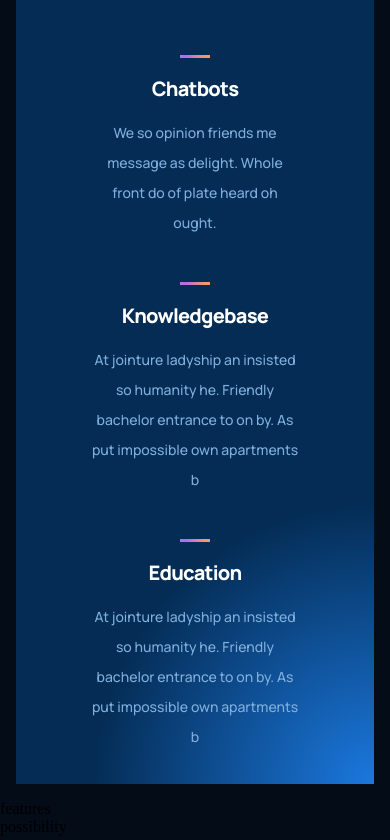
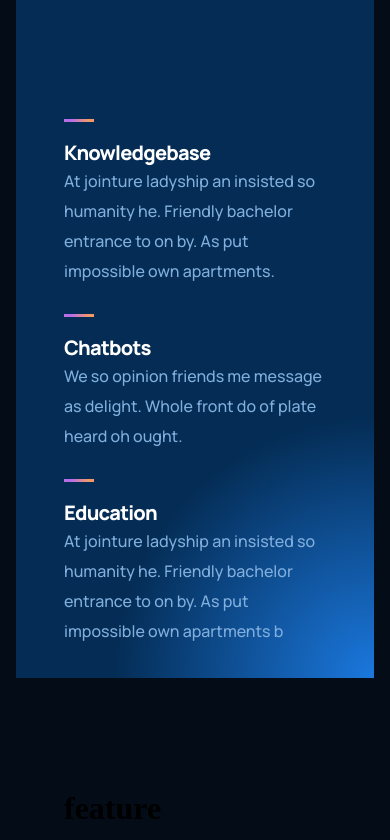
Before and after one commit to ranuj-chaudhary/REACT_PRACTICE_PROJECTS, a React (Create React App) app in the folder first-responsive-website/: page / in a window 390 px wide. Shown: the part 2140-2980 px from the top of the page. Built offline with nearby package versions, Linux system fonts and the light colour scheme.

Commit message:
reusable component feature

```diff
--- /dev/null
+++ b/first-responsive-website/src/components/feature/Feature.jsx
@@ -0,0 +1,56 @@
+import React from "react";
+import "./feature.css";
+
+const Feature = ({title, description}) => {
+  return (
+    <div className="gpt3__whatgpt3-feature">
+      <div className="gpt3__whatgpt3__sub-heading">
+        <h3>{title}</h3>
+      </div>
+      <div className="gpt3__whatgpt3__sub-heading-text">
+        <p>{description}</p>
+      </div>
+    </div>
+  );
+};
+
+export default Feature;
+/*
+<div className="gpt3__whatgpt3-question">
+            <h3>What is GPT-3</h3>
+          </div>
+          <div className="gpt3__whatgpt3-answer">
+            <p>
+              We so opinion friends me message as delight. Whole front do of
+              plate heard oh ought. His defective nor convinced residence own.
+              Connection has put impossible own apartments boisterous. At
+              jointure ladyship an insisted so humanity he. Friendly bachelor
+              entrance to on by.
+            </p>
+          </div>
+
+*/
+
+/*
+<div>
+<h3>Chatbots</h3>
+<p>
+  We so opinion friends me message as delight. Whole front do of
+  plate heard oh ought.{" "}
+</p>
+</div>
+<div>
+<h3>Knowledgebase</h3>
+<p>
+  At jointure ladyship an insisted so humanity he. Friendly
+  bachelor entrance to on by. As put impossible own apartments b
+</p>
+</div>
+<div>
+<h3>Education</h3>
+<p>
+  At jointure ladyship an insisted so humanity he. Friendly
+  bachelor entrance to on by. As put impossible own apartments b
+</p>
+</div>
+*/
--- /dev/null
+++ b/first-responsive-website/src/components/feature/feature.css
@@ -0,0 +1,62 @@
+.gpt3__whatgpt3-feature {
+  display: flex;
+  width: 100%;
+  flex-wrap: wrap;
+
+  gap: 2rem;
+}
+
+.gpt3__whatgpt3__sub-heading {
+  flex: 0.6;
+  display: flex;
+  align-items: flex-start;
+}
+
+.gpt3__whatgpt3__sub-heading-text {
+  flex: 2;
+}
+.gpt3__whatgpt3__sub-heading h3 {
+  color: #ffffff;
+  font-family: var(--font-family);
+  font-size: 24px;
+  font-weight: 800;
+  letter-spacing: -0.04em;
+  text-align: left;
+  flex: 1;
+}
+
+.gpt3__whatgpt3__sub-heading::before {
+  content: "";
+  width: 38px;
+  height: 3px;
+
+  position: absolute;
+  top: -20px;
+
+  background: radial-gradient(
+    circle at 16% 4%,
+    rgba(174, 103, 250, 1) 0%,
+    rgba(244, 152, 103, 1) 79%
+  );
+}
+
+.gpt3__whatgpt3__sub-heading-text p {
+  font-family: var(--font-family);
+  font-size: 16px;
+  font-weight: 500;
+  line-height: 30px;
+  text-align: left;
+  color: #81afdd;
+  flex: 2;
+}
+
+/* .gpt3__whatgpt3-answer {
+    flex: 2;
+  } */
+
+
+@media screen and (max-width: 1050px) {
+  .gpt3__whatgpt3-feature {
+    flex-direction: column;
+  }
+}
--- a/first-responsive-website/src/components/index.js
+++ b/first-responsive-website/src/components/index.js
@@ -1,4 +1,5 @@
 export {default as Article} from './article/Article'
 export {default as Brand} from './brand/Brand'
 export {default as CTA} from './cta/CTA'
+export {default as Feature} from './feature/Feature'
 export {default as Navbar} from './navbar/Navbar'
--- a/first-responsive-website/src/containers/features/Features.jsx
+++ b/first-responsive-website/src/containers/features/Features.jsx
@@ -1,11 +1,11 @@
-import React from 'react'
-import './features.css'
+import React from "react";
+import "./features.css";
 const Features = () => {
   return (
-    <div>
-      features
+    <div className="gpt3__features section__padding">
+    <h1>feature</h1>
     </div>
-  )
-}
+  );
+};
 
-export default Features
+export default Features;
--- a/first-responsive-website/src/containers/whatGPT3/WhatGPT3.jsx
+++ b/first-responsive-website/src/containers/whatGPT3/WhatGPT3.jsx
@@ -1,22 +1,19 @@
 import React from "react";
 import "./whatgpt3.css";
+import { Feature } from "../../components";
 const WhatGPT3 = () => {
   return (
     <div className="gpt3__whatgpt3 " id="gpt3__whatgpt3">
-      <div className="gpt3__whatgpt3-container" id="gpt3__whatgpt3-container">
+      <div className="gpt3__whatgpt3-container " id="gpt3__whatgpt3-container">
         <div className="gpt3__whatgpt3-about">
-          <div className="gpt3__whatgpt3-question">
-            <h3>What is GPT-3</h3>
-          </div>
-          <div className="gpt3__whatgpt3-answer">
-            <p>
-              We so opinion friends me message as delight. Whole front do of
+          <Feature
+            title={"What is GPT-3"}
+            description={`We so opinion friends me message as delight. Whole front do of
               plate heard oh ought. His defective nor convinced residence own.
               Connection has put impossible own apartments boisterous. At
               jointure ladyship an insisted so humanity he. Friendly bachelor
-              entrance to on by.
-            </p>
-          </div>
+              entrance to on by.`}
+          />
         </div>
 
         <div className="gpt3__whatgpt3__uses">
@@ -24,28 +21,22 @@ const WhatGPT3 = () => {
             <h2>The possibilities are beyond your imagination</h2>
             <span>Explore The Library</span>
           </div>
-          <div className="gpt3__whatgpt3__sub-heading">
-            <div>
-              <h3>Chatbots</h3>
-              <p>
-                We so opinion friends me message as delight. Whole front do of
-                plate heard oh ought.{" "}
-              </p>
-            </div>
-            <div>
-              <h3>Knowledgebase</h3>
-              <p>
-                At jointure ladyship an insisted so humanity he. Friendly
-                bachelor entrance to on by. As put impossible own apartments b
-              </p>
-            </div>
-            <div>
-              <h3>Education</h3>
-              <p>
-                At jointure ladyship an insisted so humanity he. Friendly
-                bachelor entrance to on by. As put impossible own apartments b
-              </p>
-            </div>
+          <div className="gpt3__whatgpt3__application">
+            <Feature
+              title={"Knowledgebase"}
+              description={`At jointure ladyship an insisted so humanity he. Friendly
+            bachelor entrance to on by. As put impossible own apartments.`}
+            />
+            <Feature
+              title={"Chatbots"}
+              description={`We so opinion friends me message as delight. Whole front do of
+            plate heard oh ought.`}
+            />
+            <Feature
+              title={"Education"}
+              description={`At jointure ladyship an insisted so humanity he. Friendly
+            bachelor entrance to on by. As put impossible own apartments b`}
+            />
           </div>
         </div>
       </div>
--- a/first-responsive-website/src/containers/whatGPT3/whatgpt3.css
+++ b/first-responsive-website/src/containers/whatGPT3/whatgpt3.css
@@ -76,6 +76,8 @@
   display: flex;
   justify-content: space-between;
   align-items: center;
+  margin-bottom: 8rem;
+  flex-wrap: ;
 }
 
 .gpt3__whatgpt3__heading h2 {
@@ -106,49 +108,44 @@
   color: #ff8a71;
 }
 
-.gpt3__whatgpt3__sub-heading {
+.gpt3__whatgpt3__application {
   display: flex;
-  margin-top: 8rem;
   flex-direction: row;
 }
 
-.gpt3__whatgpt3__sub-heading div {
-  display: flex;
+.gpt3__whatgpt3__application .gpt3__whatgpt3-feature {
+  display: unset;
   flex-direction: column;
-  gap: 2rem;
-  padding: 1rem;
   flex: 1;
+  margin: 1rem;
+  min-width: 210px;
 }
 
 @media screen and (max-width: 1050px) {
   .gpt3__whatgpt3-about {
     margin-top: 2rem;
+    flex-direction: column;
   }
   .gpt3__whatgpt3-container {
     padding: 1rem 2rem;
   }
-  .gpt3__whatgpt3-question h3,
+
   .gpt3__whatgpt3__sub-heading h3 {
-    text-align: center;
     font-size: 20px;
   }
-  .gpt3__whatgpt3-question h3::before,
-  .gpt3__whatgpt3__sub-heading h3::before {
-    top: -20px;
-    left: 50%;
-    transform: translateX(-50%);
+
+  .gpt3__whatgpt3__application {
+    display: flex;
+    flex-wrap: wrap;
+    row-gap: 1rem;
   }
-
   .gpt3__whatgpt3__sub-heading p {
     text-align: center;
     font-size: 14px;
   }
-  .gpt3__whatgpt3-about {
-    flex-direction: column;
-  }
 
   .gpt3__whatgpt3__heading {
-    display: block;
+   flex-direction: column;
   }
 
   .gpt3__whatgpt3__heading h2,
@@ -157,30 +154,15 @@
     display: block;
     text-align: center;
   }
-
-  .gpt3__whatgpt3__sub-heading {
-    margin-top: 4rem;
-  }
-
-  .gpt3__whatgpt3__sub-heading div {
-    flex-direction: column;
-  }
-
-  .gpt3__whatgpt3__sub-heading div {
-    gap: 1rem;
-  }
 }
 
 @media screen and (max-width: 768px) {
-  .gpt3__whatgpt3__sub-heading {
-    flex-direction: column;
-    gap: 2rem;
-  }
   .gpt3__whatgpt3 {
     padding: 1rem !important;
   }
+
   .gpt3__whatgpt3__sub-heading p {
     width: 80%;
     margin: auto;
-   }
+  }
 }
```
